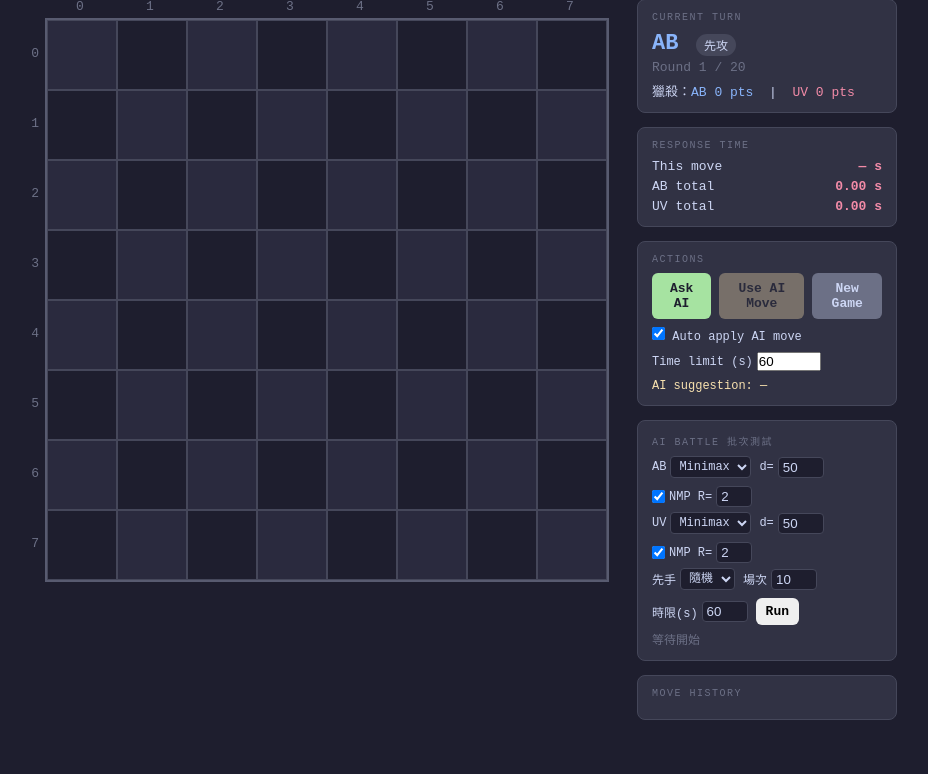
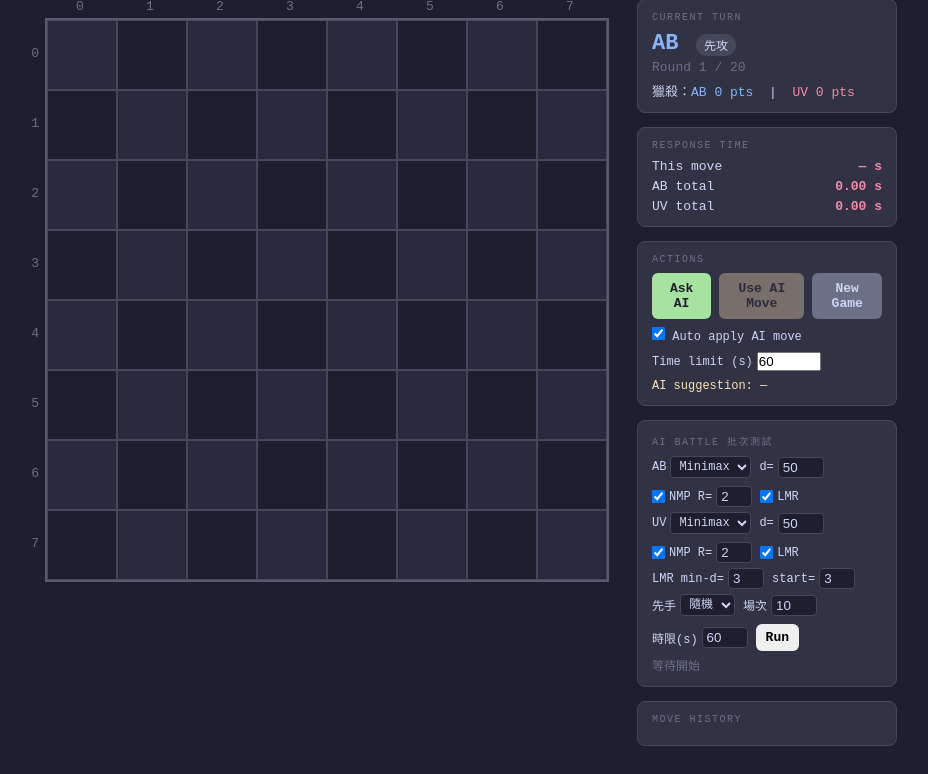
Before and after one commit to Chenredfish/Artificial_Intelligence_Project_2026, a Flask app: page / in a window 1280 px wide. Shown: the part 29-803 px from the top of the page, without its empty margins (181-1109 px from the left). Before the commit the page ends 749 px from the top, so only its background shows below. Run offline with Flask 3, Linux system fonts and the light colour scheme.

Commit message:
Opt 3: Late Move Reductions (LMR) with configurable parameters
Add use_lmr, lmr_min_depth (default 3), lmr_move_index (default 3) to minimax.
MAX nodes: moves at index >= lmr_move_index that are non-captures get searched at
depth-2 first; re-searched at depth-1 only if score > alpha.
UI: LMR checkbox per AB/UV team; shared min-d and start-index inputs.
Benchmark depth=5: mean 11.1s -> 5.0s (-54.7%), total from baseline -60%.

Co-Authored-By: Claude Sonnet 4.6 <noreply@anthropic.com>

```diff
--- a/src/app.py
+++ b/src/app.py
@@ -67,7 +67,9 @@ def api_start_timer():
 
 
 MINIMAX_DEPTH = 5
-DEFAULT_NMP_R = 2  # null move reduction factor default
+DEFAULT_NMP_R = 2          # null move reduction factor
+DEFAULT_LMR_MIN_DEPTH = 3  # minimum depth to apply LMR
+DEFAULT_LMR_MOVE_INDEX = 3 # start reducing moves at this index (0-based)
 
 # 評估函式：更細緻的 L7 版本，包含棋種價值差異、位置、中心控制、行動力與攻防交換
 EVAL_PIECE_WEIGHTS = {
@@ -401,7 +403,7 @@ def quiescence_search(board, team, maximizing_team, alpha, beta, start_time=None
     return alpha
 
 
-def minimax(board, team, depth, maximizing_team, alpha=-float('inf'), beta=float('inf'), start_time=None, time_limit=None, transposition_table=None, history_heuristic=None, allow_null=True, nmp_r=DEFAULT_NMP_R):
+def minimax(board, team, depth, maximizing_team, alpha=-float('inf'), beta=float('inf'), start_time=None, time_limit=None, transposition_table=None, history_heuristic=None, allow_null=True, nmp_r=DEFAULT_NMP_R, use_lmr=True, lmr_min_depth=DEFAULT_LMR_MIN_DEPTH, lmr_move_index=DEFAULT_LMR_MOVE_INDEX):
     if time_limit is not None and start_time is not None:
         if time.time() - start_time >= time_limit:
             raise SearchTimeout()
@@ -438,21 +440,35 @@ def minimax(board, team, depth, maximizing_team, alpha=-float('inf'), beta=float
             try:
                 null_val = minimax(board, opponent, depth - 1 - nmp_r, maximizing_team,
                                    alpha, beta, start_time, time_limit,
-                                   transposition_table, history_heuristic, allow_null=False, nmp_r=nmp_r)
+                                   transposition_table, history_heuristic,
+                                   allow_null=False, nmp_r=nmp_r,
+                                   use_lmr=use_lmr, lmr_min_depth=lmr_min_depth, lmr_move_index=lmr_move_index)
                 if null_val >= beta:
                     return beta
             except SearchTimeout:
                 raise
 
+    _mm_kwargs = dict(start_time=start_time, time_limit=time_limit,
+                      transposition_table=transposition_table, history_heuristic=history_heuristic,
+                      allow_null=allow_null, nmp_r=nmp_r,
+                      use_lmr=use_lmr, lmr_min_depth=lmr_min_depth, lmr_move_index=lmr_move_index)
+
     if team == maximizing_team:
         best = -float('inf')
         best_move = None
-        for from_pos, to_pos in moves:
+        for move_idx, (from_pos, to_pos) in enumerate(moves):
             if time_limit is not None and start_time is not None and time.time() - start_time >= time_limit:
                 raise SearchTimeout()
             child = board.copy()
             child.apply_move(from_pos, to_pos)
-            value = minimax(child, opponent, depth - 1, maximizing_team, alpha, beta, start_time, time_limit, transposition_table, history_heuristic, allow_null=allow_null, nmp_r=nmp_r)
+            # LMR: reduce later quiet (non-capture) moves
+            if (use_lmr and depth >= lmr_min_depth and move_idx >= lmr_move_index
+                    and not is_capture_move(board, (from_pos, to_pos))):
+                value = minimax(child, opponent, max(1, depth - 2), maximizing_team, alpha, beta, **_mm_kwargs)
+                if value > alpha:
+                    value = minimax(child, opponent, depth - 1, maximizing_team, alpha, beta, **_mm_kwargs)
+            else:
+                value = minimax(child, opponent, depth - 1, maximizing_team, alpha, beta, **_mm_kwargs)
             if value > best:
                 best = value
                 best_move = (from_pos, to_pos)
@@ -469,7 +485,7 @@ def minimax(board, team, depth, maximizing_team, alpha=-float('inf'), beta=float
                 raise SearchTimeout()
             child = board.copy()
             child.apply_move(from_pos, to_pos)
-            value = minimax(child, opponent, depth - 1, maximizing_team, alpha, beta, start_time, time_limit, transposition_table, history_heuristic, allow_null=allow_null, nmp_r=nmp_r)
+            value = minimax(child, opponent, depth - 1, maximizing_team, alpha, beta, **_mm_kwargs)
             if value < best:
                 best = value
                 best_move = (from_pos, to_pos)
@@ -496,7 +512,7 @@ def minimax(board, team, depth, maximizing_team, alpha=-float('inf'), beta=float
     return best
 
 
-def choose_minimax_move(board, team, depth=MINIMAX_DEPTH, time_limit=None, use_nmp=True, nmp_r=DEFAULT_NMP_R):
+def choose_minimax_move(board, team, depth=MINIMAX_DEPTH, time_limit=None, use_nmp=True, nmp_r=DEFAULT_NMP_R, use_lmr=True, lmr_min_depth=DEFAULT_LMR_MIN_DEPTH, lmr_move_index=DEFAULT_LMR_MOVE_INDEX):
     moves = board.all_legal_moves(team)
     if not moves:
         return None
@@ -526,7 +542,7 @@ def choose_minimax_move(board, team, depth=MINIMAX_DEPTH, time_limit=None, use_n
                     raise SearchTimeout()
                 child = board.copy()
                 child.apply_move(from_pos, to_pos)
-                value = minimax(child, opponent, current_depth - 1, team, -float('inf'), float('inf'), start_time, time_limit, transposition_table, history_heuristic, allow_null=use_nmp, nmp_r=nmp_r)
+                value = minimax(child, opponent, current_depth - 1, team, -float('inf'), float('inf'), start_time, time_limit, transposition_table, history_heuristic, allow_null=use_nmp, nmp_r=nmp_r, use_lmr=use_lmr, lmr_min_depth=lmr_min_depth, lmr_move_index=lmr_move_index)
                 if value > best_value:
                     best_value = value
                     current_moves = [(from_pos, to_pos)]
@@ -568,16 +584,16 @@ def choose_greedy_move(board, team):
     return random.choice(moves)
 
 
-def choose_move_by_strategy(board, team, strategy, depth=MINIMAX_DEPTH, time_limit=None, use_nmp=True, nmp_r=DEFAULT_NMP_R):
+def choose_move_by_strategy(board, team, strategy, depth=MINIMAX_DEPTH, time_limit=None, use_nmp=True, nmp_r=DEFAULT_NMP_R, use_lmr=True, lmr_min_depth=DEFAULT_LMR_MIN_DEPTH, lmr_move_index=DEFAULT_LMR_MOVE_INDEX):
     if strategy == 'random':
         moves = board.all_legal_moves(team)
         return random.choice(moves) if moves else None
     if strategy == 'greedy':
         return choose_greedy_move(board, team)
-    return choose_minimax_move(board, team, depth=depth, time_limit=time_limit, use_nmp=use_nmp, nmp_r=nmp_r)
+    return choose_minimax_move(board, team, depth=depth, time_limit=time_limit, use_nmp=use_nmp, nmp_r=nmp_r, use_lmr=use_lmr, lmr_min_depth=lmr_min_depth, lmr_move_index=lmr_move_index)
 
 
-def play_ai_battle_game(ab_depth, uv_depth, rounds=20, time_limit=None, ab_strategy='minimax', uv_strategy='minimax', ab_nmp=True, uv_nmp=True, ab_nmp_r=DEFAULT_NMP_R, uv_nmp_r=DEFAULT_NMP_R, first_team='random'):
+def play_ai_battle_game(ab_depth, uv_depth, rounds=20, time_limit=None, ab_strategy='minimax', uv_strategy='minimax', ab_nmp=True, uv_nmp=True, ab_nmp_r=DEFAULT_NMP_R, uv_nmp_r=DEFAULT_NMP_R, first_team='random', ab_lmr=True, uv_lmr=True, lmr_min_depth=DEFAULT_LMR_MIN_DEPTH, lmr_move_index=DEFAULT_LMR_MOVE_INDEX):
     board = Board.random_legal_board()
     game = Game(board=board)
     actual_first = random.choice(['AB', 'UV']) if first_team == 'random' else first_team
@@ -601,9 +617,10 @@ def play_ai_battle_game(ab_depth, uv_depth, rounds=20, time_limit=None, ab_strat
                 continue
             strategy = ab_strategy if team == 'AB' else uv_strategy
             depth    = ab_depth    if team == 'AB' else uv_depth
-            nmp      = ab_nmp      if team == 'AB' else uv_nmp
+            nmp       = ab_nmp     if team == 'AB' else uv_nmp
             nmp_r_val = ab_nmp_r   if team == 'AB' else uv_nmp_r
-            move = choose_move_by_strategy(game.board, team, strategy, depth, time_limit, use_nmp=nmp, nmp_r=nmp_r_val)
+            lmr       = ab_lmr     if team == 'AB' else uv_lmr
+            move = choose_move_by_strategy(game.board, team, strategy, depth, time_limit, use_nmp=nmp, nmp_r=nmp_r_val, use_lmr=lmr, lmr_min_depth=lmr_min_depth, lmr_move_index=lmr_move_index)
             if move is not None:
                 from_pos, to_pos = move
                 result = game.make_move(from_pos, to_pos)
@@ -637,7 +654,7 @@ def play_ai_battle_game(ab_depth, uv_depth, rounds=20, time_limit=None, ab_strat
     }
 
 
-def simulate_ai_battle(ab_depth=MINIMAX_DEPTH, uv_depth=MINIMAX_DEPTH, games=10, rounds=20, time_limit=None, ab_strategy='minimax', uv_strategy='minimax', ab_nmp=True, uv_nmp=True, ab_nmp_r=DEFAULT_NMP_R, uv_nmp_r=DEFAULT_NMP_R, first_team='random'):
+def simulate_ai_battle(ab_depth=MINIMAX_DEPTH, uv_depth=MINIMAX_DEPTH, games=10, rounds=20, time_limit=None, ab_strategy='minimax', uv_strategy='minimax', ab_nmp=True, uv_nmp=True, ab_nmp_r=DEFAULT_NMP_R, uv_nmp_r=DEFAULT_NMP_R, first_team='random', ab_lmr=True, uv_lmr=True, lmr_min_depth=DEFAULT_LMR_MIN_DEPTH, lmr_move_index=DEFAULT_LMR_MOVE_INDEX):
     results = {
         'games': games,
         'ab_wins': 0,
@@ -665,7 +682,7 @@ def simulate_ai_battle(ab_depth=MINIMAX_DEPTH, uv_depth=MINIMAX_DEPTH, games=10,
     total_rounds = 0
 
     for i in range(games):
-        game_result = play_ai_battle_game(ab_depth, uv_depth, rounds=rounds, time_limit=time_limit, ab_strategy=ab_strategy, uv_strategy=uv_strategy, ab_nmp=ab_nmp, uv_nmp=uv_nmp, ab_nmp_r=ab_nmp_r, uv_nmp_r=uv_nmp_r, first_team=first_team)
+        game_result = play_ai_battle_game(ab_depth, uv_depth, rounds=rounds, time_limit=time_limit, ab_strategy=ab_strategy, uv_strategy=uv_strategy, ab_nmp=ab_nmp, uv_nmp=uv_nmp, ab_nmp_r=ab_nmp_r, uv_nmp_r=uv_nmp_r, first_team=first_team, ab_lmr=ab_lmr, uv_lmr=uv_lmr, lmr_min_depth=lmr_min_depth, lmr_move_index=lmr_move_index)
         if game_result['winner'] == 'AB':
             results['ab_wins'] += 1
         elif game_result['winner'] == 'UV':
@@ -799,6 +816,14 @@ def api_ai_battle():
     if first_team not in {'AB', 'UV', 'random'}:
         return jsonify({'ok': False, 'error': 'first_team must be AB, UV, or random.'}), 400
 
+    ab_lmr = bool(data.get('ab_lmr', True))
+    uv_lmr = bool(data.get('uv_lmr', True))
+    try:
+        lmr_min_depth  = max(2, min(int(data.get('lmr_min_depth',  DEFAULT_LMR_MIN_DEPTH)),  10))
+        lmr_move_index = max(1, min(int(data.get('lmr_move_index', DEFAULT_LMR_MOVE_INDEX)), 10))
+    except (TypeError, ValueError):
+        return jsonify({'ok': False, 'error': 'lmr params must be numbers.'}), 400
+
     def generate():
         ab_wins = uv_wins = draws = 0
         ab_total = uv_total = total_rounds = 0
@@ -812,6 +837,8 @@ def api_ai_battle():
                 ab_nmp=ab_nmp, uv_nmp=uv_nmp,
                 ab_nmp_r=ab_nmp_r, uv_nmp_r=uv_nmp_r,
                 first_team=first_team,
+                ab_lmr=ab_lmr, uv_lmr=uv_lmr,
+                lmr_min_depth=lmr_min_depth, lmr_move_index=lmr_move_index,
             )
             if gr['winner'] == 'AB':
                 ab_wins += 1
@@ -851,6 +878,8 @@ def api_ai_battle():
             'ab_strategy': ab_strategy, 'uv_strategy': uv_strategy,
             'ab_nmp': ab_nmp, 'uv_nmp': uv_nmp,
             'ab_nmp_r': ab_nmp_r, 'uv_nmp_r': uv_nmp_r,
+            'ab_lmr': ab_lmr, 'uv_lmr': uv_lmr,
+            'lmr_min_depth': lmr_min_depth, 'lmr_move_index': lmr_move_index,
             'first_team': first_team,
             'game_log': game_log,
         }
--- a/templates/index.html
+++ b/templates/index.html
@@ -294,6 +294,7 @@
       </label>
       <label id="battle-ab-depth-wrap">d=<input id="battle-ab-depth" type="number" min="1" max="50" value="50"></label>
       <label id="battle-ab-nmp-wrap"><input type="checkbox" id="battle-ab-nmp" checked> NMP R=<input id="battle-ab-nmp-r" type="number" min="1" max="4" value="2" style="width:36px;"></label>
+      <label id="battle-ab-lmr-wrap"><input type="checkbox" id="battle-ab-lmr" checked> LMR</label>
     </div>
     <div class="battle-row">
       <label>UV
@@ -305,6 +306,11 @@
       </label>
       <label id="battle-uv-depth-wrap">d=<input id="battle-uv-depth" type="number" min="1" max="50" value="50"></label>
       <label id="battle-uv-nmp-wrap"><input type="checkbox" id="battle-uv-nmp" checked> NMP R=<input id="battle-uv-nmp-r" type="number" min="1" max="4" value="2" style="width:36px;"></label>
+      <label id="battle-uv-lmr-wrap"><input type="checkbox" id="battle-uv-lmr" checked> LMR</label>
+    </div>
+    <div class="battle-row" id="battle-lmr-params-row">
+      <label>LMR min-d=<input id="battle-lmr-min-depth" type="number" min="2" max="10" value="3" style="width:36px;"></label>
+      <label>start=<input id="battle-lmr-move-index" type="number" min="1" max="10" value="3" style="width:36px;"></label>
     </div>
     <div class="battle-row">
       <label>先手
@@ -612,11 +618,13 @@ document.getElementById('battle-ab-strategy').addEventListener('change', functio
   const show = this.value === 'minimax' ? '' : 'none';
   document.getElementById('battle-ab-depth-wrap').style.display = show;
   document.getElementById('battle-ab-nmp-wrap').style.display = show;
+  document.getElementById('battle-ab-lmr-wrap').style.display = show;
 });
 document.getElementById('battle-uv-strategy').addEventListener('change', function () {
   const show = this.value === 'minimax' ? '' : 'none';
   document.getElementById('battle-uv-depth-wrap').style.display = show;
   document.getElementById('battle-uv-nmp-wrap').style.display = show;
+  document.getElementById('battle-uv-lmr-wrap').style.display = show;
 });
 
 document.getElementById('btn-ai-battle').addEventListener('click', async () => {
@@ -644,6 +652,10 @@ document.getElementById('btn-ai-battle').addEventListener('click', async () => {
   const uvNmp     = document.getElementById('battle-uv-nmp').checked;
   const abNmpR    = parseInt(document.getElementById('battle-ab-nmp-r').value, 10) || 2;
   const uvNmpR    = parseInt(document.getElementById('battle-uv-nmp-r').value, 10) || 2;
+  const abLmr     = document.getElementById('battle-ab-lmr').checked;
+  const uvLmr     = document.getElementById('battle-uv-lmr').checked;
+  const lmrMinDepth   = parseInt(document.getElementById('battle-lmr-min-depth').value, 10) || 3;
+  const lmrMoveIndex  = parseInt(document.getElementById('battle-lmr-move-index').value, 10) || 3;
   const firstTeam = document.getElementById('battle-first-team').value;
   const games     = parseInt(document.getElementById('battle-games').value, 10) || 10;
   const timeLimit = parseFloat(document.getElementById('battle-time-limit').value);
@@ -657,6 +669,10 @@ document.getElementById('btn-ai-battle').addEventListener('click', async () => {
     uv_nmp: uvNmp,
     ab_nmp_r: abNmpR,
     uv_nmp_r: uvNmpR,
+    ab_lmr: abLmr,
+    uv_lmr: uvLmr,
+    lmr_min_depth: lmrMinDepth,
+    lmr_move_index: lmrMoveIndex,
     first_team: firstTeam,
     games,
     time_limit: Number.isFinite(timeLimit) && timeLimit > 0 ? timeLimit : 0,
@@ -676,11 +692,12 @@ document.getElementById('btn-ai-battle').addEventListener('click', async () => {
   renderBoard();
   updatePanel();
 
-  const fmtStrategy = (s, depth, nmp, nmpr) =>
+  const fmtStrategy = (s, depth, nmp, nmpr, lmr) =>
     (s === 'minimax' ? `Minimax(d${depth})` : s.charAt(0).toUpperCase() + s.slice(1)) +
-    (s === 'minimax' && nmp ? `+NMP(R${nmpr})` : '');
-  const abLabel = fmtStrategy(abStrategy, data.ab_depth, data.ab_nmp, data.ab_nmp_r);
-  const uvLabel = fmtStrategy(uvStrategy, data.uv_depth, data.uv_nmp, data.uv_nmp_r);
+    (s === 'minimax' && nmp ? `+NMP(R${nmpr})` : '') +
+    (s === 'minimax' && lmr ? '+LMR' : '');
+  const abLabel = fmtStrategy(abStrategy, data.ab_depth, data.ab_nmp, data.ab_nmp_r, data.ab_lmr);
+  const uvLabel = fmtStrategy(uvStrategy, data.uv_depth, data.uv_nmp, data.uv_nmp_r, data.uv_lmr);
 
   const ftLabel = data.first_team === 'random' ? '隨機' : data.first_team + '先手';
   document.getElementById('battle-stats-text').innerHTML =
```
